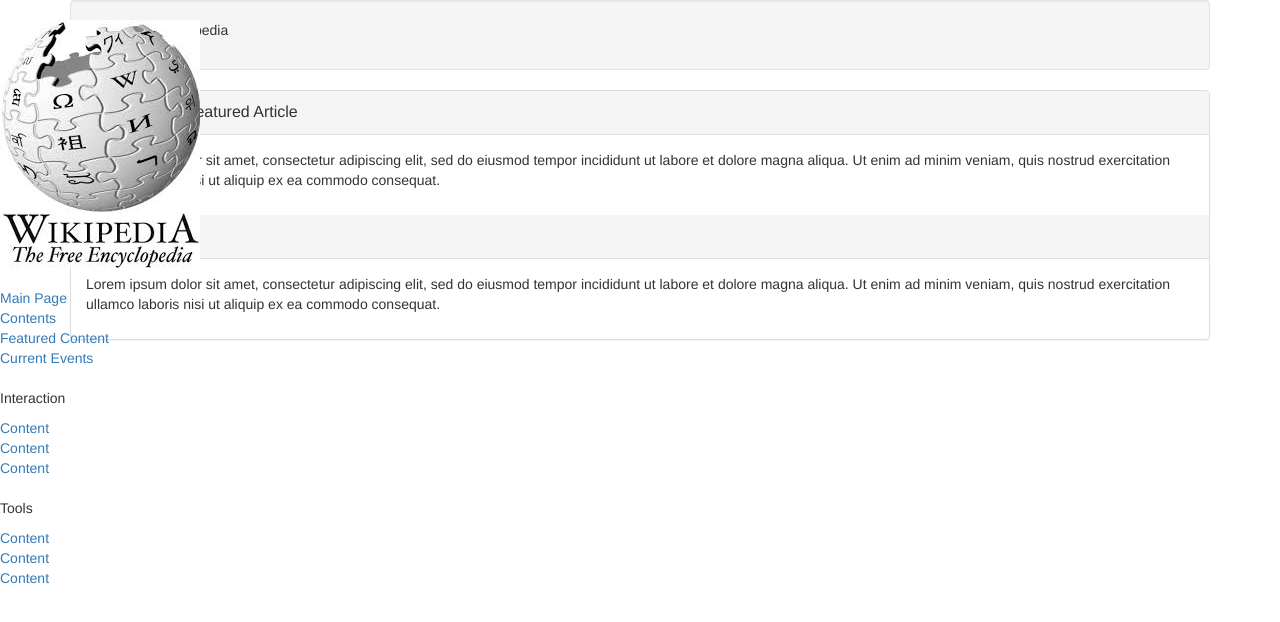
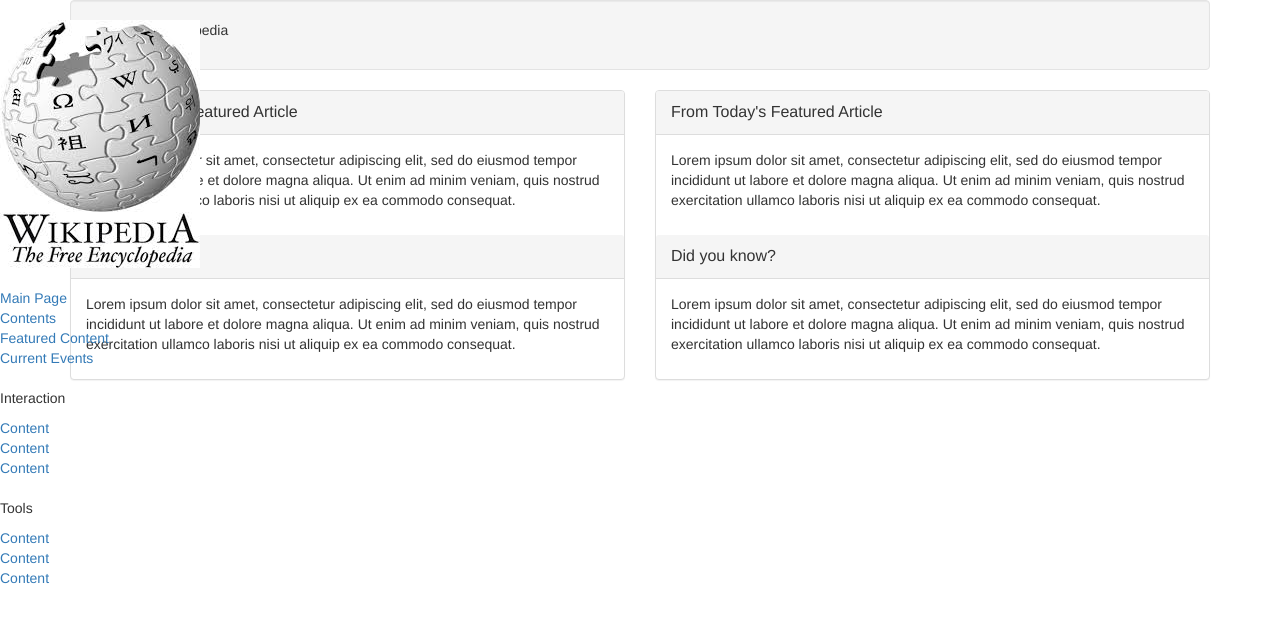
Before and after one commit to travenomenon/wikicopy, a plain HTML site: page index.html in a window 1280 px wide. Drawn offline with Linux system fonts and the light colour scheme.

Commit message:
add second column to row

```diff
--- a/index.html
+++ b/index.html
@@ -39,10 +39,18 @@
     </div>
     <!--add tabs-->
     <div class="container">
+
+      <div class="row">
+        <div class="col-md-12">
           <div class="well">
             <p>Welcome to Wikipedia</p>
           </div>
+        </div>
+      </div>
 
+      <div class="row">
+
+        <div class="col-md-6">
           <div class="panel panel-default">
             <div class="panel-heading">
               <p class="panel-title">From Today's Featured Article</p>
@@ -57,8 +65,29 @@
             <div class="panel-body">
               <p>Lorem ipsum dolor sit amet, consectetur adipiscing elit, sed do eiusmod tempor incididunt ut labore et dolore magna aliqua. Ut enim ad minim veniam, quis nostrud exercitation ullamco laboris nisi ut aliquip ex ea commodo consequat.</p>
             </div>
+          </div>
+        </div>
+        <div class="col-md-6">
+          <div class="panel panel-default">
+            <div class="panel-heading">
+              <p class="panel-title">From Today's Featured Article</p>
+            </div>
+            <div class="panel-body">
+              <p>Lorem ipsum dolor sit amet, consectetur adipiscing elit, sed do eiusmod tempor incididunt ut labore et dolore magna aliqua. Ut enim ad minim veniam, quis nostrud exercitation ullamco laboris nisi ut aliquip ex ea commodo consequat.</p>
+            </div>
 
+            <div class="panel-heading">
+              <p class="panel-title">Did you know?</p>
             </div>
+            <div class="panel-body">
+              <p>Lorem ipsum dolor sit amet, consectetur adipiscing elit, sed do eiusmod tempor incididunt ut labore et dolore magna aliqua. Ut enim ad minim veniam, quis nostrud exercitation ullamco laboris nisi ut aliquip ex ea commodo consequat.</p>
+            </div>
+          </div>
+
+
+
+
+
 
     </div>
 
```
Lines whose indentation alone changed are shown as unchanged.
